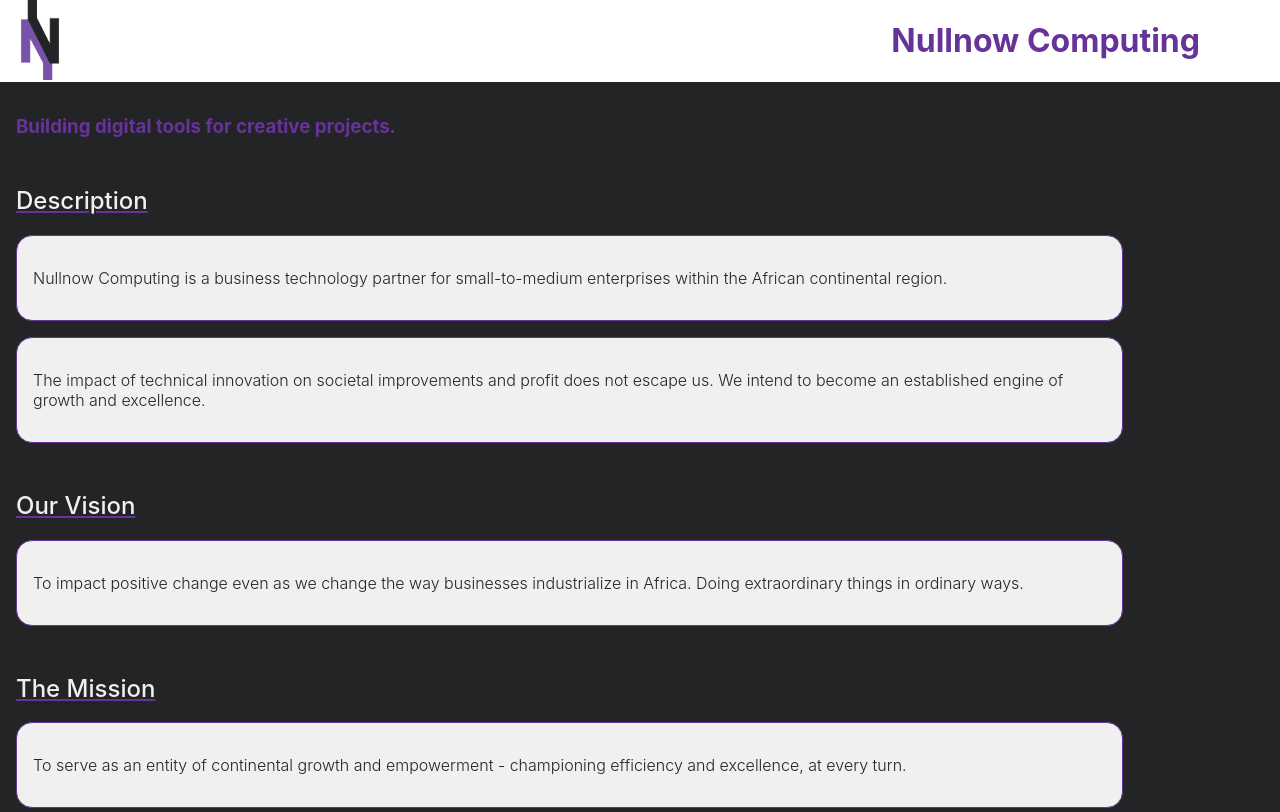
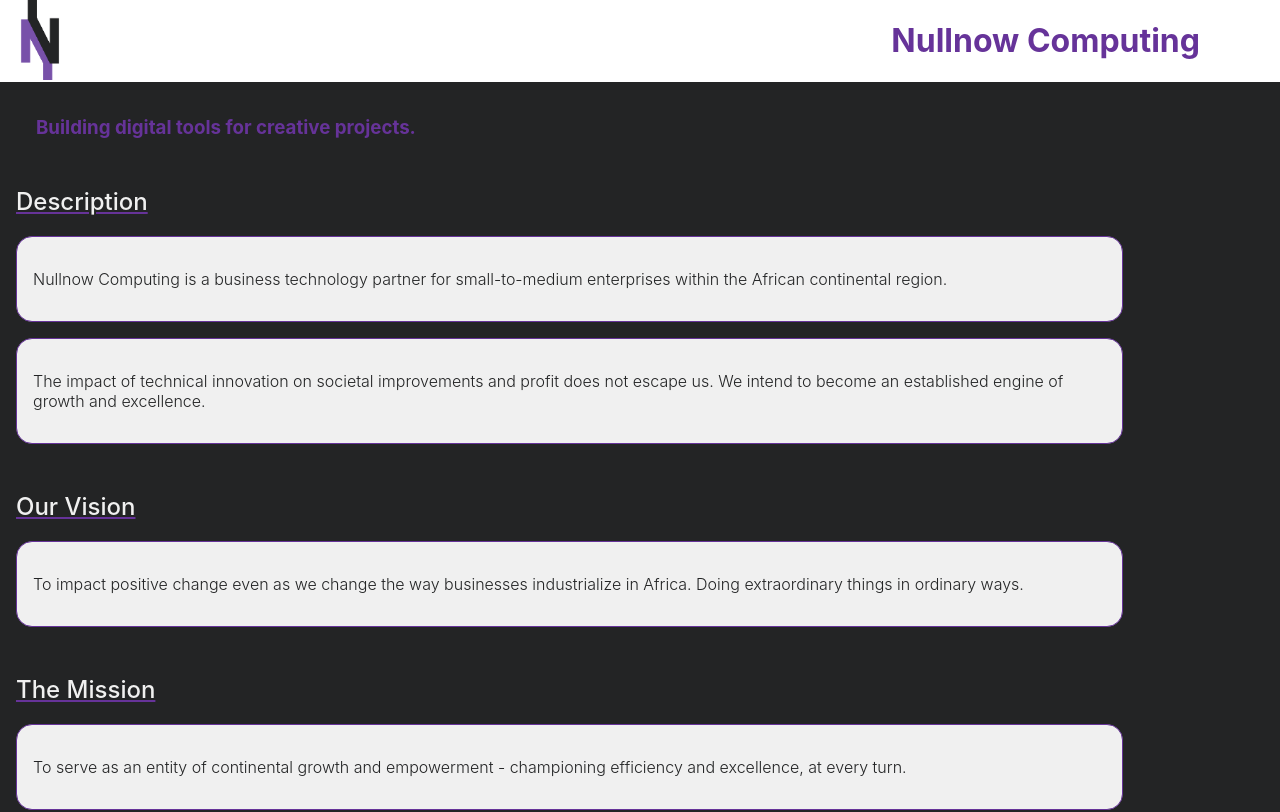
Before and after one commit to nullnow/nullnow.com, a React (Create React App) app: page / in a window 1280 px wide. Shown: the top 812 px of the page. Built offline with nearby package versions, Linux system fonts and the light colour scheme.

Commit message:
Edited margin styling

```diff
--- a/src/App.js
+++ b/src/App.js
@@ -12,7 +12,7 @@
     <div className="App">
       <Navbar />
       <div className="content">
-        <h3 style={{ color: '#639', marginBottom: 20 }}>Building digital tools for creative projects.</h3>
+        <h3 style={{ color: '#639', margin: 20 }}>Building digital tools for creative projects.</h3>
         <Description />
         <OurVision />
         <TheMission />
```
